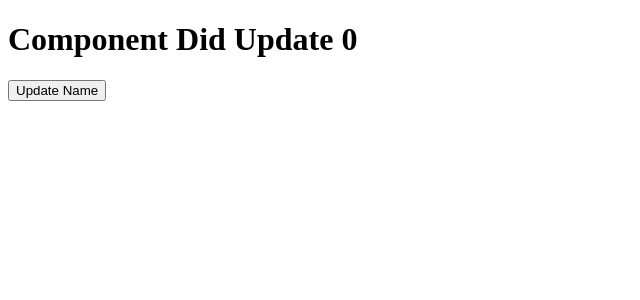
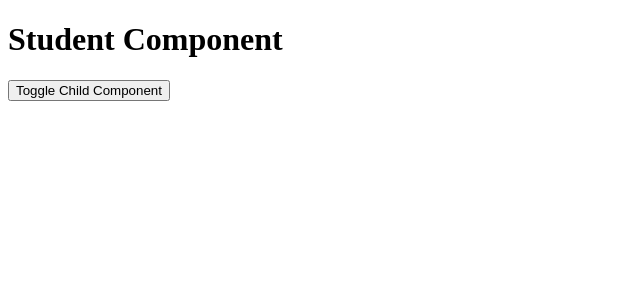
Before and after one commit to AbhirupDey12/reactpractice, a React (Create React App) app: page / in a window 1280 px wide. Shown: the top 300 px of the page, without its empty margins (0-640 px from the left). Built offline with nearby package versions, Linux system fonts and the light colour scheme.

Commit message:
Life cycle methods learnt

```diff
--- a/src/App.js
+++ b/src/App.js
@@ -1,13 +1,13 @@
 import React, { Component } from 'react';
+import User from './User';
 
 class App extends Component {
 
   constructor(props) {
     super(props);
     this.state = {
-      count: 0
+      show: true
     }
-    console.warn('constructor called');
   }
 
   // componentDidMount() {
@@ -15,17 +15,22 @@ class App extends Component {
   // }
 
   // ComponentDidUpdate will never be invoked if shouldComponentUpdate() is false
-  componentDidUpdate(preProps, preState, snapShot) {
-    console.warn("componentDidUpdate", snapShot);
-    if (this.state.count < 10) this.setState({ count: this.state.count + 1 });
-  }
+  // componentDidUpdate(preProps, preState, snapShot) {
+  //   console.warn("componentDidUpdate", snapShot);
+  //   if (this.state.count < 10) this.setState({ count: this.state.count + 1 });
+  // }
+
+  // shouldComponentUpdate
+  // shouldComponentUpdate() {
+  //   console.warn("shouldComponentUpdate", this.state.count);
+  //   if (this.state.count > 5 && this.state.count < 10) return true;
+  // }
 
   render() {
-    // console.warn("render");
     return (
       <div>
-        <h1>Component Did Update {this.state.count} </h1>
-        <button onClick={() => this.setState({ count: 1 })} >Update Name</button>
+        {this.state.show ? <User /> : <h1> Child Component Removed </h1>}
+        <button onClick={() => this.setState({ show: !this.state.show })}  > Toggle Child Component </button>
       </div>
     )
   }
--- a/src/User.js
+++ b/src/User.js
@@ -2,19 +2,14 @@ import React from 'react';
 
 class User extends React.Component {
 
-     constructor(props) {
-          super(props);
-          this.state = {
-               email: "anil@test.com"
-          }
+     componentWillUnmount() {
+          console.log("componentWillUnmount is called");
      }
 
      render() {
-          console.log("Render Method Called", this.state.email);
           return (
                <div>
-                    <h1>User Email : {this.state.email} </h1>
-                    <button onClick={() => this.setState({ email: "abhirup@test.com" })} >Update Email </button>
+                    <h1> Student Component </h1>
                </div>
           )
      }
```
